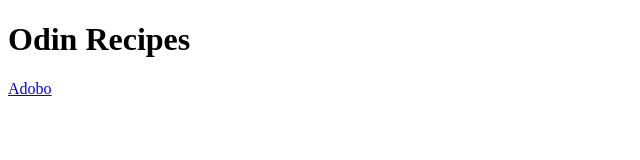
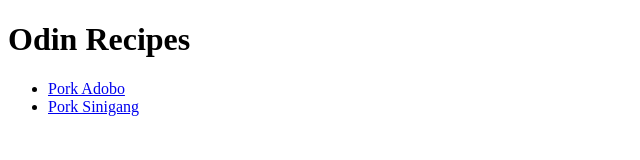
Before and after one commit to YamZ-01/odin-recipes, a plain HTML site: page index.html in a window 1280 px wide. Shown: the whole page, without its empty margins (0-640 px from the left). Drawn offline with Linux system fonts and the light colour scheme.

Commit message:
Add link for sinigang.html and modified recipe section

```diff
--- a/index.html
+++ b/index.html
@@ -10,6 +10,12 @@
     </head>
     <body>
         <h1>Odin Recipes</h1>
-        <a href="./recipes/adobo.html">Adobo</a>
+        <ul>
+            <li><a href="./recipes/adobo.html">Pork Adobo</a></li>
+            <li><a href="./recipes/sinigang.html">Pork Sinigang</a></li>
+        </ul>
+
+
+
     </body>
 </html>
```
